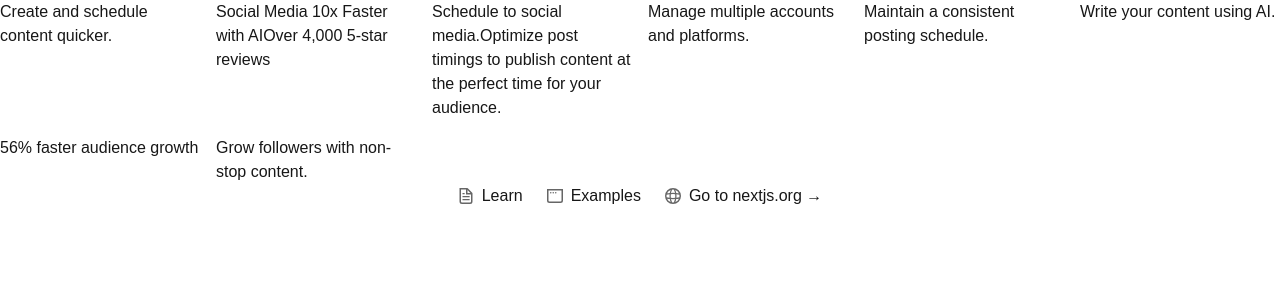
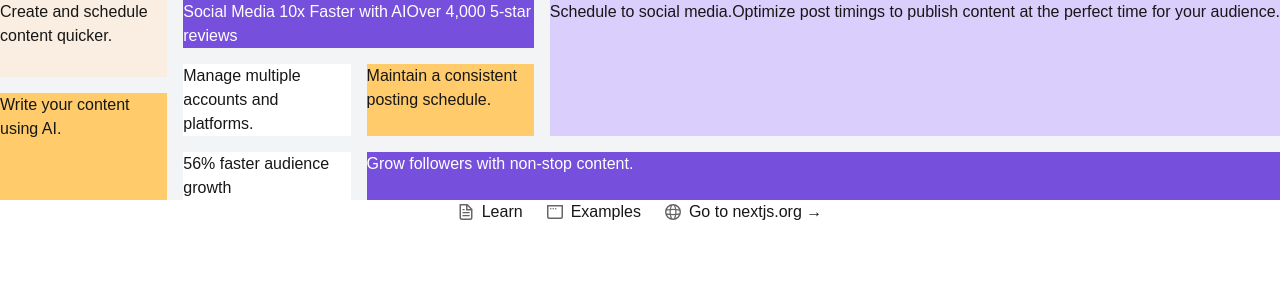
Before and after one commit to chungvuiloong/bento-grid, a Next.js app: page / in a window 1280 px wide. Shown: the top 300 px of the page. Built offline with nearby package versions, Linux system fonts and the light colour scheme.

Commit message:
Added cards and stylings for each card.

```diff
--- a/src/app/page.tsx
+++ b/src/app/page.tsx
@@ -1,25 +1,42 @@
 import Image from "next/image";
+import Card from "./components/Card";
 
 export default function Home() {
   return (
     <div className="min-h-screen">
       <main>
-        <div className="grid grid-cols-6 gap-4">
-            <div>Create and schedule content quicker.</div>
-            <div>
+        <div className="bg-gray-100 grid grid-flow-row-dense grid-cols-3 grid-rows-3 gap-4">
+            <Card className=" bg-Yellow-100 row-start-1 row-span-5">Create and schedule content quicker.</Card>
+            <Card className="bg-Yellow-500 row-start-6 row-span-5">Write your content using AI.</Card>
+            <Card className="bg-Purple-500 row-start-1 row-span-4 col-span-2 text-White">
+                <span>Social Media 10x Faster with AI</span>
+                <span>Over 4,000 5-star reviews</span>
+            </Card>
+            <Card className="bg-White row-start-5 col-span-1 row-span-3">Manage multiple accounts and platforms.</Card>
+            <Card className="bg-Yellow-500 col-span-1 row-span-3">Maintain a consistent posting schedule.</Card>
+            <Card className="bg-Purple-100 row-start-1 row-span-7 col-span-1">
+                <span>Schedule to social media.</span>
+                <span>Optimize post timings to publish content at the perfect time for your audience.</span>
+            </Card>
+            <Card className="bg-White col-span-1 row-span-3">56% faster audience growth</Card>
+            <Card className="bg-Purple-500 col-span-2 row-span-3 text-White">Grow followers with non-stop content.</Card>
+        </div>
+        {/* <div className="grid grid-flow-col grid-rows-10 gap-4">
+            <div className="bg-Yellow-100 row-start-1 row-span-5">Create and schedule content quicker.</div>
+            <div className="bg-Yellow-500 row-start-6 row-span-5">Write your content using AI.</div>
+            <div className="bg-Purple-500 row-start-1 row-span-4 col-span-2 text-White">
                 <span>Social Media 10x Faster with AI</span>
                 <span>Over 4,000 5-star reviews</span>
             </div>
-            <div>
+            <div className="bg-White row-start-5 col-span-1">Manage multiple accounts and platforms.</div>
+            <div className="bg-Yellow-500 col-span-1">Maintain a consistent posting schedule.</div>
+            <div className="bg-Purple-100 row-start-1 row-span-5">
                 <span>  Schedule to social media.</span>
                 <span>Optimize post timings to publish content at the perfect time for your audience.</span>
-            </div>
-            <div>Manage multiple accounts and platforms.</div>
-            <div>Maintain a consistent posting schedule.</div>
-            <div>Write your content using AI.</div>
-            <div>56% faster audience growth</div>
-            <div>Grow followers with non-stop content.</div>
-        </div>
+            </div> */}
+            {/* <div className="col-span-1">56% faster audience growth</div>
+            <div className="bg-Purple-500 col-span-2 text-White">Grow followers with non-stop content.</div> */}
+        {/* </div> */}
       </main>
       <footer className="row-start-3 flex gap-6 flex-wrap items-center justify-center">
         <a
```
